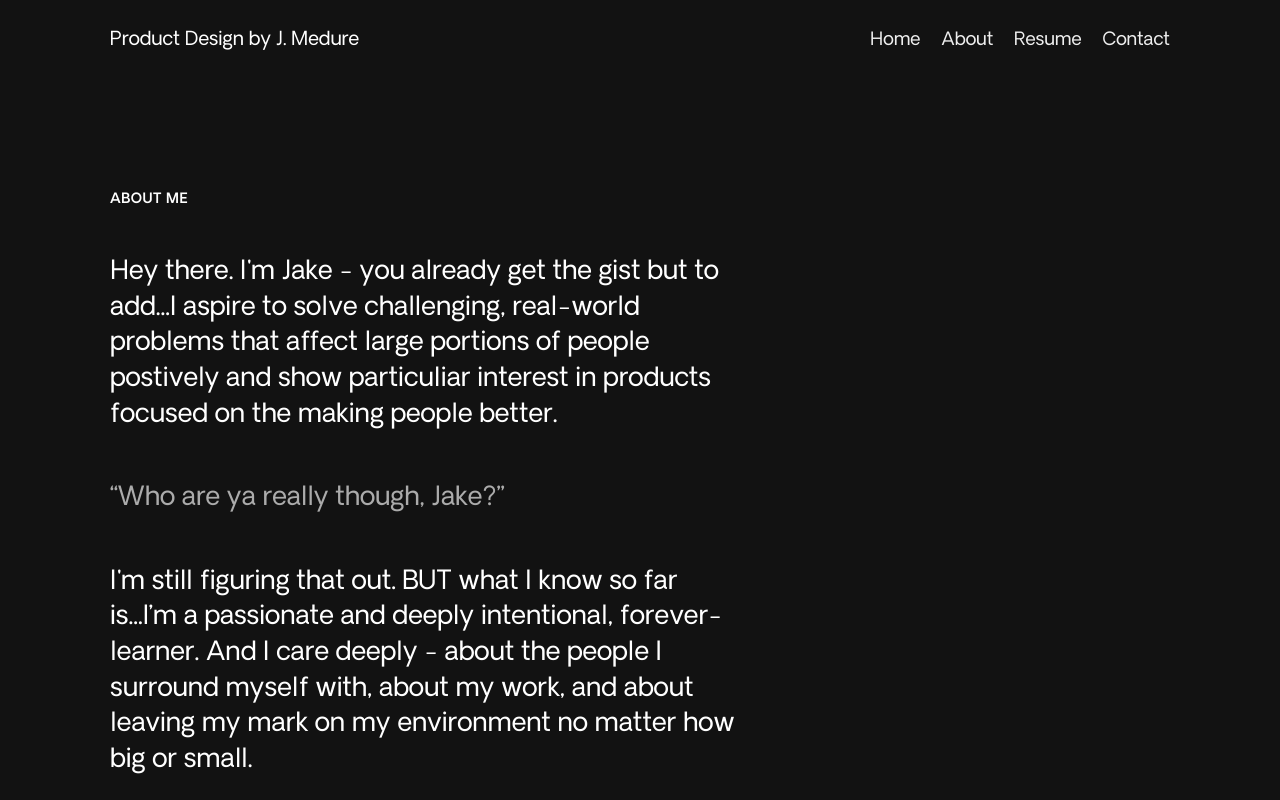
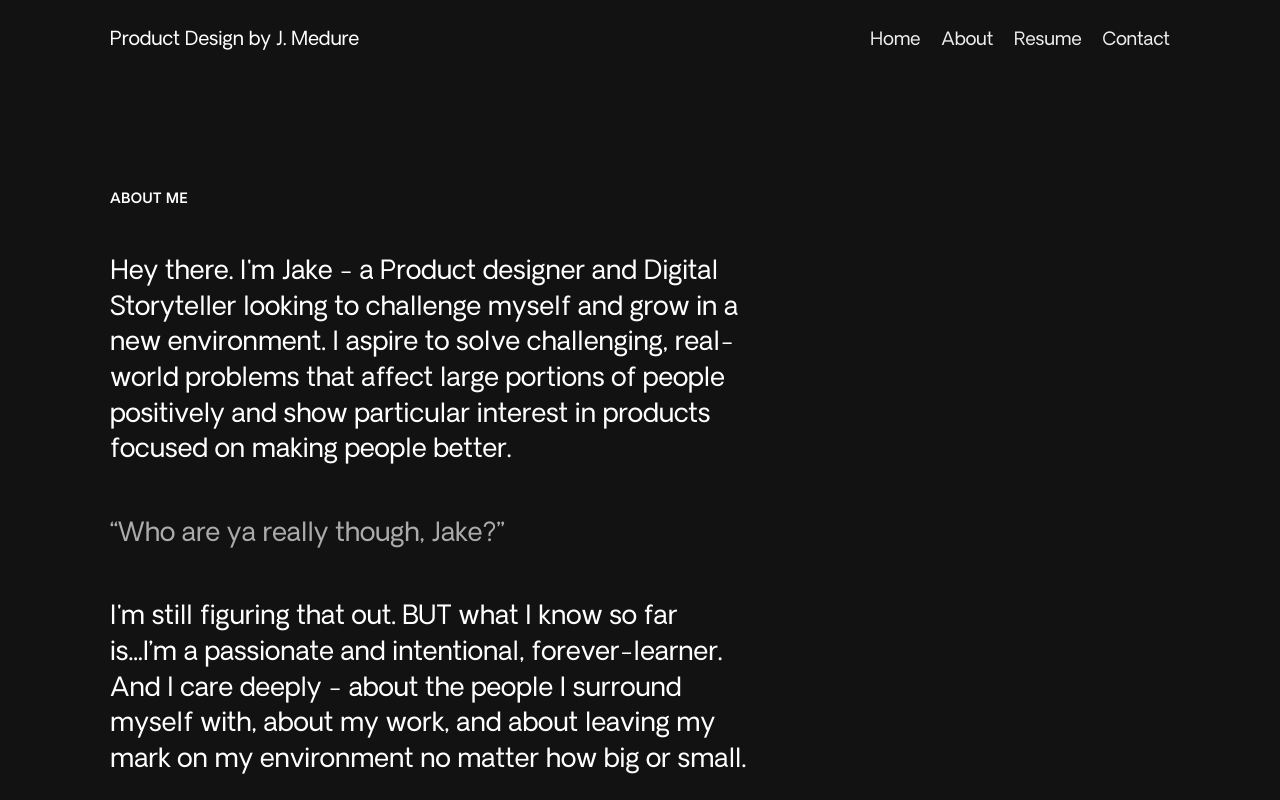
Before and after one commit to jmedure/jacobmedure.com, a plain HTML site: page public/about.html in a window 1280 px wide. Shown: the top 800 px of the page. Drawn offline with nearby package versions, Linux system fonts and the light colour scheme.

Commit message:
About Page Writeup

```diff
--- a/public/about.html
+++ b/public/about.html
@@ -99,13 +99,13 @@
           <div class="- fade-in-load">
             <h6>ABOUT ME</h6>
             <p class="oakes" id=" ">
-              Hey there. I'm Jake - you already get the gist but to add...I aspire to solve challenging, real-world problems that affect large portions of people postively and show particuliar interest in products focused on the making people better.
+              Hey there. I'm Jake - a Product designer and Digital Storyteller looking to challenge myself and grow in a new environment. I aspire to solve challenging, real-world problems that affect large portions of people positively and show particular interest in products focused on making people better.
             </p>
             <p class="oakes" id="grey">
               “Who are ya really though, Jake?”
             </p>
             <p class="oakes" id=" ">
-              I'm still figuring that out. BUT what I know so far is...I’m a passionate and deeply intentional, forever-learner. And I care deeply - about the people I surround myself with, about my work, and about leaving my mark on my environment no matter how big or small.
+              I'm still figuring that out. BUT what I know so far is...I’m a passionate and intentional, forever-learner. And I care deeply - about the people I surround myself with, about my work, and about leaving my mark on my environment no matter how big or small.
             </p>
             <p class="oakes" id=" ">
               I grew up in military kid moving all over the US and ended up in NYC where I attended St. John's University, graduating with a degree in Mass Communications (Web Design and Development track) and a minor in Business. I spend my free time trying to find new ways to intentionally put myself in uncomfortable situations in order to grow, deep in a great book, or making some tunes. I play guitar, drums and piano. When I’m not doing that I’m watching Anime!
```
Also changed, not shown: public/index.html (+2 -2 lines), 1 other file.
